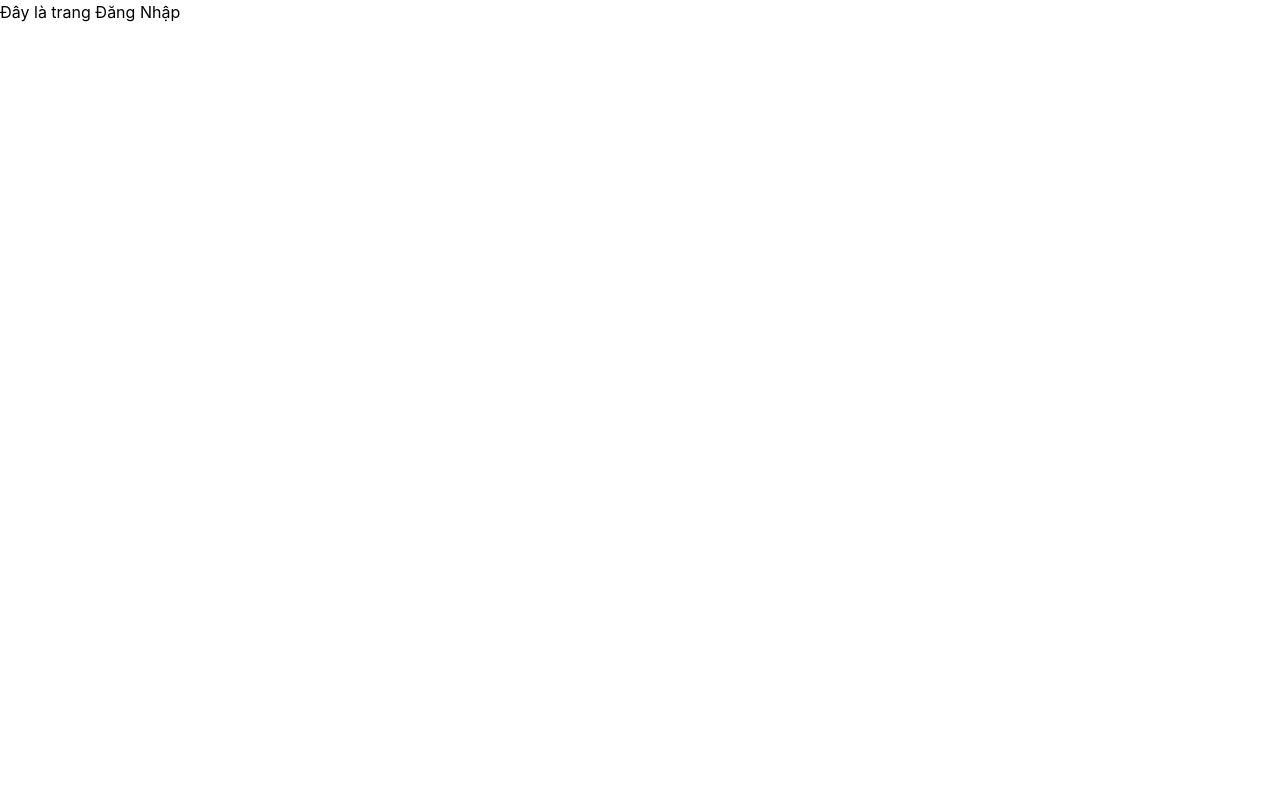
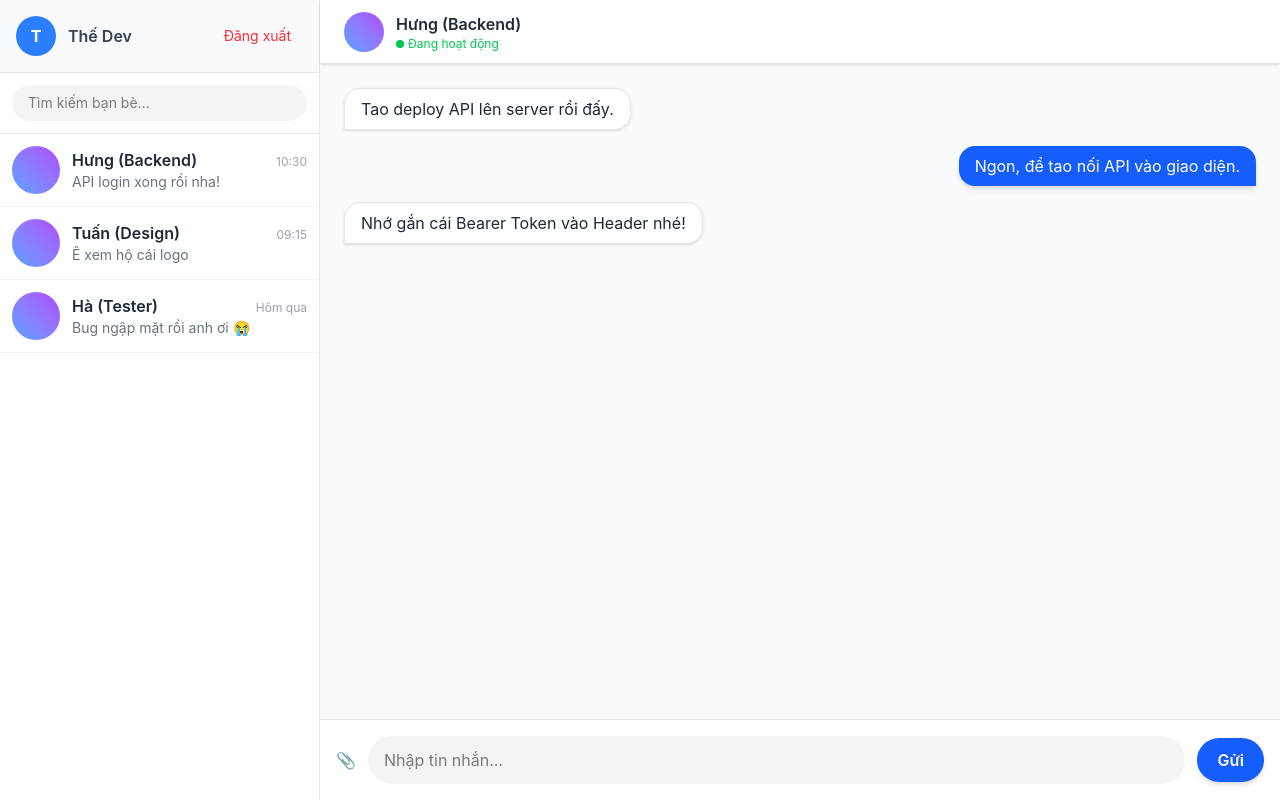
Before and after one commit to Hoi-ae-BTL/ZOLA_real_time_chat_app, a React app in the folder frontend/: page / in a window 1280 px wide. Built offline with nearby package versions, Linux system fonts and the light colour scheme; sample sign-in values are in the browser's storage; the HTML template or start-up script is replaced by a standard one.

Commit message:
feat: finalize ChatPage UI with Sidebả and Mesage Layout

```diff
--- a/frontend/src/pages/ChatPage.jsx
+++ b/frontend/src/pages/ChatPage.jsx
@@ -1,7 +1,129 @@
-export default function LoginPage() {
-  return (
-    <div>
-      <h1>Đây là trang Đăng Nhập</h1>
-    </div>
-  )
+import { useState } from 'react';
+import { useNavigate } from 'react-router-dom';
+
+export default function ChatPage() {
+    const navigate = useNavigate();
+    const [messageInput, setMessageInput] = useState('');
+
+    // Dữ liệu giả lập (Mock Data) để giao diện không bị trống
+    const mockFriends = [
+        { id: 1, name: "Hưng (Backend)", lastMsg: "API login xong rồi nha!", time: "10:30" },
+        { id: 2, name: "Tuấn (Design)", lastMsg: "Ê xem hộ cái logo", time: "09:15" },
+        { id: 3, name: "Hà (Tester)", lastMsg: "Bug ngập mặt rồi anh ơi 😭", time: "Hôm qua" },
+    ];
+
+    const mockMessages = [
+        { id: 1, sender: "Hưng (Backend)", text: "Tao deploy API lên server rồi đấy.", isMe: false },
+        { id: 2, sender: "Me", text: "Ngon, để tao nối API vào giao diện.", isMe: true },
+        { id: 3, sender: "Hưng (Backend)", text: "Nhớ gắn cái Bearer Token vào Header nhé!", isMe: false },
+    ];
+
+    // Hàm xử lý Đăng xuất
+    const handleLogout = () => {
+        localStorage.removeItem('access_token'); // Xóa vé
+        navigate('/login'); // Đá về trang đăng nhập
+    };
+
+    return (
+        // Container chính: Chiều cao bằng 100% màn hình, không cho cuộn trang (overflow-hidden)
+        <div className="flex h-screen bg-gray-100 font-sans overflow-hidden">
+
+            {/* ================= CỘT TRÁI (SIDEBAR) ================= */}
+            <div className="w-1/4 bg-white border-r border-gray-200 flex flex-col min-w-[300px]">
+                {/* Header Sidebar: Avatar và nút Đăng xuất */}
+                <div className="p-4 border-b border-gray-200 flex justify-between items-center bg-gray-50">
+                    <div className="flex items-center gap-3">
+                        <div className="w-10 h-10 bg-blue-500 rounded-full flex items-center justify-center text-white font-bold">
+                            T
+                        </div>
+                        <span className="font-semibold text-gray-700">Thế Dev</span>
+                    </div>
+                    <button
+                        onClick={handleLogout}
+                        className="text-sm text-red-500 hover:bg-red-50 px-3 py-1 rounded transition"
+                    >
+                        Đăng xuất
+                    </button>
+                </div>
+
+                {/* Thanh tìm kiếm */}
+                <div className="p-3 border-b border-gray-200">
+                    <input
+                        type="text"
+                        placeholder="Tìm kiếm bạn bè..."
+                        className="w-full bg-gray-100 px-4 py-2 rounded-full text-sm outline-none focus:ring-2 focus:ring-blue-300 transition"
+                    />
+                </div>
+
+                {/* Danh sách bạn bè (Có thể cuộn) */}
+                <div className="flex-1 overflow-y-auto">
+                    {mockFriends.map((friend) => (
+                        <div key={friend.id} className="flex items-center gap-3 p-3 hover:bg-gray-50 cursor-pointer border-b border-gray-100 transition">
+                            <div className="w-12 h-12 bg-gradient-to-tr from-blue-400 to-purple-500 rounded-full flex-shrink-0"></div>
+                            <div className="flex-1 min-w-0">
+                                <div className="flex justify-between items-baseline">
+                                    <h3 className="font-semibold text-gray-800 truncate">{friend.name}</h3>
+                                    <span className="text-xs text-gray-400">{friend.time}</span>
+                                </div>
+                                <p className="text-sm text-gray-500 truncate">{friend.lastMsg}</p>
+                            </div>
+                        </div>
+                    ))}
+                </div>
+            </div>
+
+            {/* ================= CỘT PHẢI (MAIN CHAT) ================= */}
+            <div className="flex-1 flex flex-col bg-slate-50 relative">
+
+                {/* Header Khung Chat: Tên người đang chat */}
+                <div className="h-16 border-b border-gray-200 bg-white flex items-center px-6 shadow-sm z-10">
+                    <div className="w-10 h-10 bg-gradient-to-tr from-blue-400 to-purple-500 rounded-full mr-3"></div>
+                    <div>
+                        <h2 className="font-semibold text-gray-800">Hưng (Backend)</h2>
+                        <span className="text-xs text-green-500 flex items-center gap-1">
+                            <span className="w-2 h-2 bg-green-500 rounded-full inline-block"></span> Đang hoạt động
+                        </span>
+                    </div>
+                </div>
+
+                {/* Khu vực hiển thị tin nhắn (Cuộn dọc) */}
+                <div className="flex-1 overflow-y-auto p-6 space-y-4">
+                    {mockMessages.map((msg) => (
+                        <div key={msg.id} className={`flex ${msg.isMe ? 'justify-end' : 'justify-start'}`}>
+                            <div className={`max-w-[70%] px-4 py-2 rounded-2xl ${
+                                msg.isMe
+                                ? 'bg-blue-600 text-white rounded-br-none shadow-md'
+                                : 'bg-white text-gray-800 border border-gray-200 rounded-bl-none shadow-sm'
+                            }`}>
+                                <p>{msg.text}</p>
+                            </div>
+                        </div>
+                    ))}
+                </div>
+
+                {/* Ô nhập tin nhắn (Nằm dưới cùng) */}
+                <div className="p-4 bg-white border-t border-gray-200 flex gap-3 items-center">
+                    <button className="text-gray-400 hover:text-blue-500 transition">
+                        {/* Icon đính kèm (Tạm dùng Emoji) */}
+                        📎
+                    </button>
+                    <input
+                        type="text"
+                        value={messageInput}
+                        onChange={(e) => setMessageInput(e.target.value)}
+                        placeholder="Nhập tin nhắn..."
+                        className="flex-1 bg-gray-100 px-4 py-3 rounded-full outline-none focus:ring-2 focus:ring-blue-300 transition"
+                        onKeyDown={(e) => e.key === 'Enter' && setMessageInput('')}
+                    />
+                    <button
+                        onClick={() => setMessageInput('')}
+                        className="bg-blue-600 hover:bg-blue-700 text-white px-5 py-2.5 rounded-full font-semibold shadow-md transition"
+                    >
+                        Gửi
+                    </button>
+                </div>
+
+            </div>
+        </div>
+    );
 }
```
